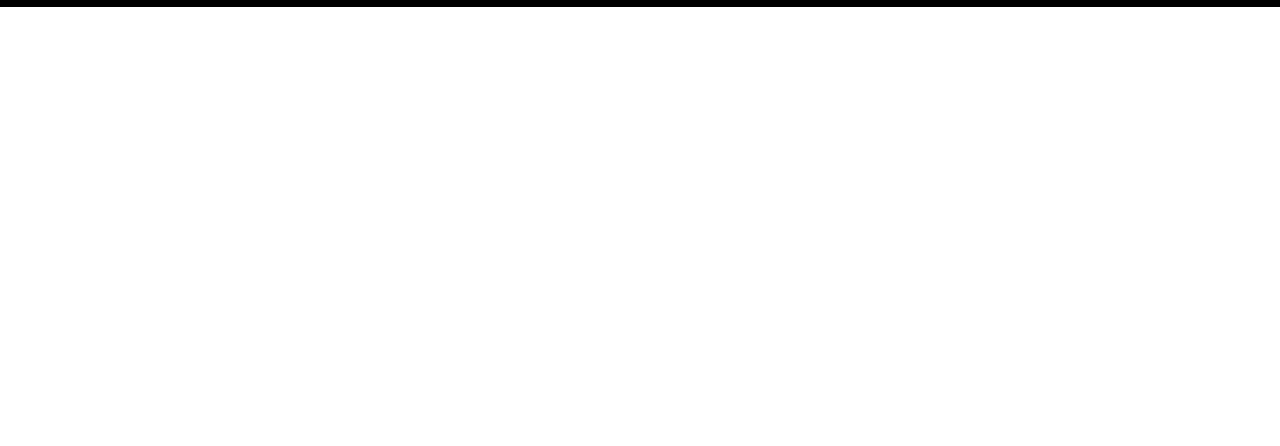
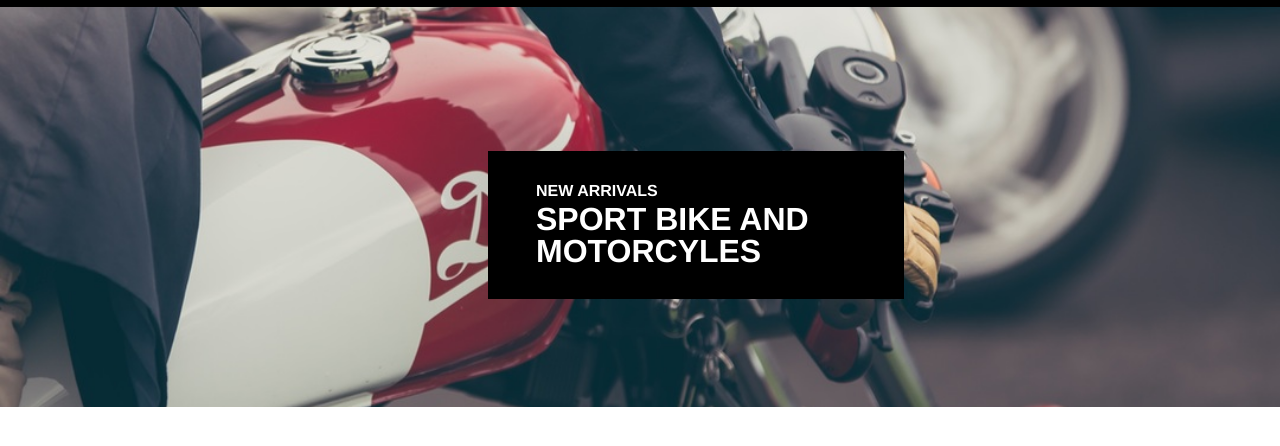
Before and after one commit to clementgeorges/Secret-Agent-Supplies-Inc, a plain HTML site: page index.html in a window 1280 px wide. Shown: the part 38-484 px from the top of the page. Drawn offline with Linux system fonts and the light colour scheme; files whose address does not match are found by name.

Commit message:
Added the banner section with CSS style

```diff
--- a/index.html
+++ b/index.html
@@ -20,5 +20,16 @@
 
     <!-- Banner Section -->
 
+    <div class="banner">
+
+      <div class="bannertext">
+        <span class="newarrivals">NEW ARRIVALS</span>
+        <span class="sport">SPORT BIKE AND MOTORCYLES</span>
+      </div>
+
+    </div>
+
+    <!-- Navigation Section -->
+
   </body>
 </html>
--- a/resources/css/stle.css
+++ b/resources/css/stle.css
@@ -1,5 +1,5 @@
 body {
-  font-size: 18;
+  font-size: 18px;
   font-family: Helvetica;
 }
 
@@ -27,4 +27,39 @@ body {
   height: 1.5rem
 }
 
+.headcontainer span {
+  font-size: 1rem;
+}
+
 /* Banner Section */
+
+.banner {
+  background-image: url("../../resources/images/moto.jpeg");
+  background-repeat: no-repeat;
+  background-position: center;
+  background-size: cover;
+  height: 25rem;
+}
+
+.bannertext {
+  background: black;
+  color: white;
+  flex-direction: column;
+  display: inline-flex;
+  font-weight: bold;
+  width: 20rem;
+  margin-top: 9rem;
+  margin-left: 30.5rem;
+  padding: 2rem 3rem;
+}
+
+.bannertext .newarrivals {
+  font-size: 1rem;
+  margin-bottom: 0.25rem;
+}
+
+.bannertext .sport {
+  font-size: 2rem;
+}
+
+/* Navigation Section  */
```
